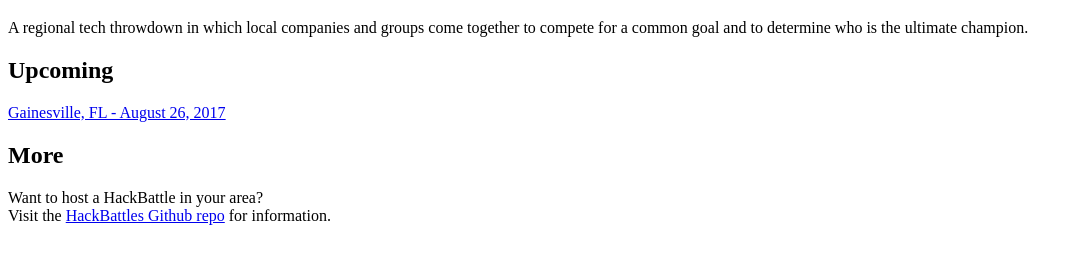
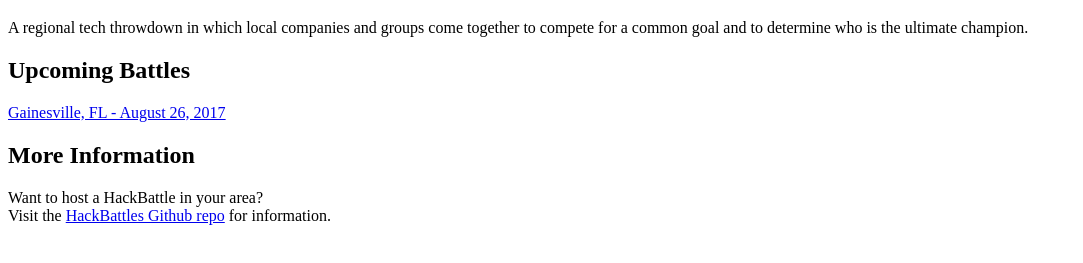
Before and after one commit to HackBattles/hackbattl.es, a Gatsby site: page / in a window 1280 px wide. Shown: the part 61-324 px from the top of the page, without its empty margins (0-1083 px from the left). Built offline with nearby package versions, Linux system fonts and the light colour scheme; Gatsby itself is replaced by a stand-in of ours.

Commit message:
Elaborate subheadings

```diff
--- a/src/pages/index.js
+++ b/src/pages/index.js
@@ -10,9 +10,9 @@
       title={data.site.siteMetadata.title}
       byline={data.site.siteMetadata.description}
     />
-    <h2>Upcoming</h2>
+    <h2>Upcoming Battles</h2>
     <a href="/fl/gnv/discover-gainesville">Gainesville, FL - August 26, 2017</a>
-    <h2>More</h2>
+    <h2>More Information</h2>
     <p>
       Want to host a HackBattle in your area?<br />
       Visit the <a href="https://github.com/HackBattles/hackbattl.es">HackBattles Github repo</a> for information.
```
